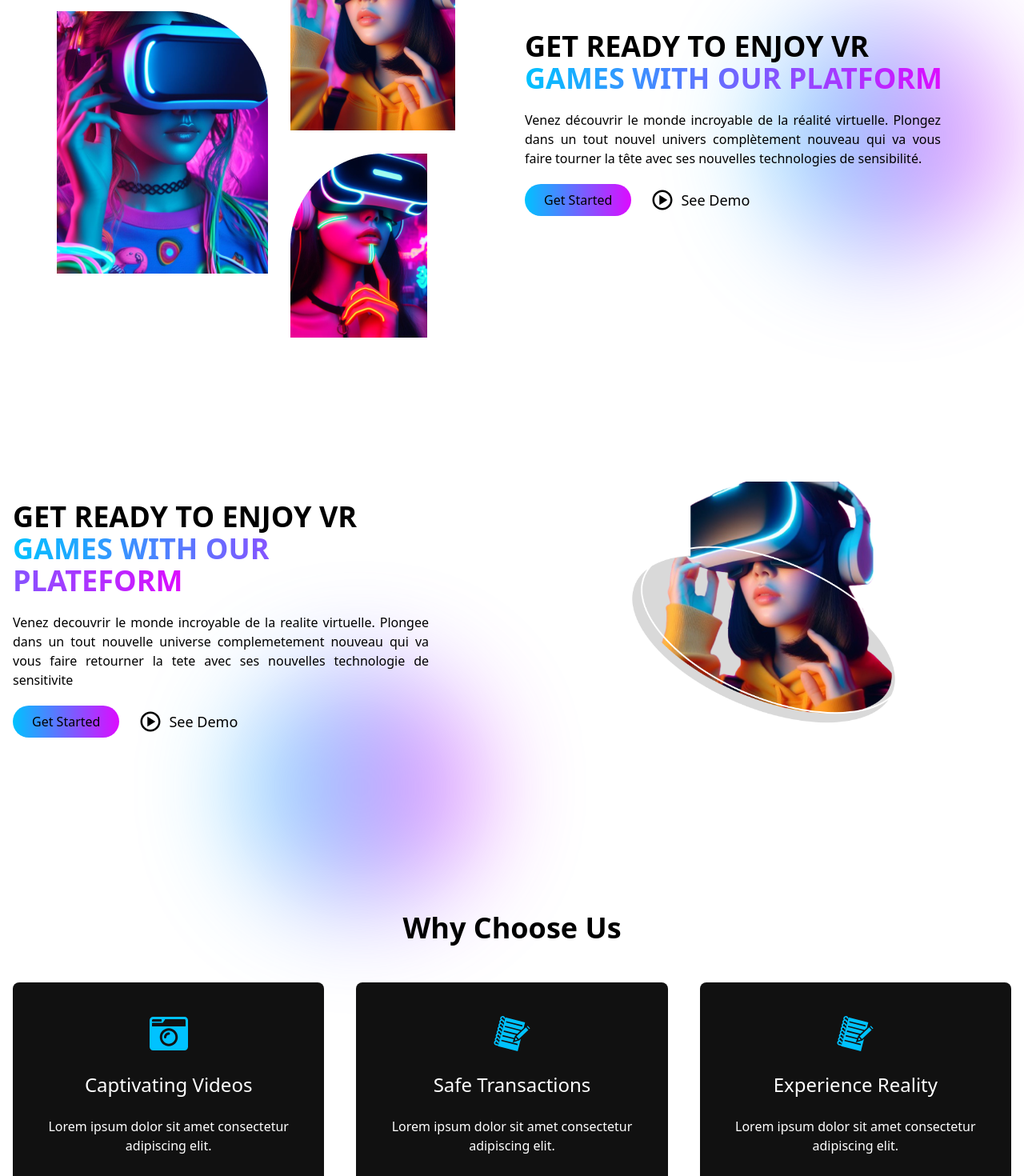
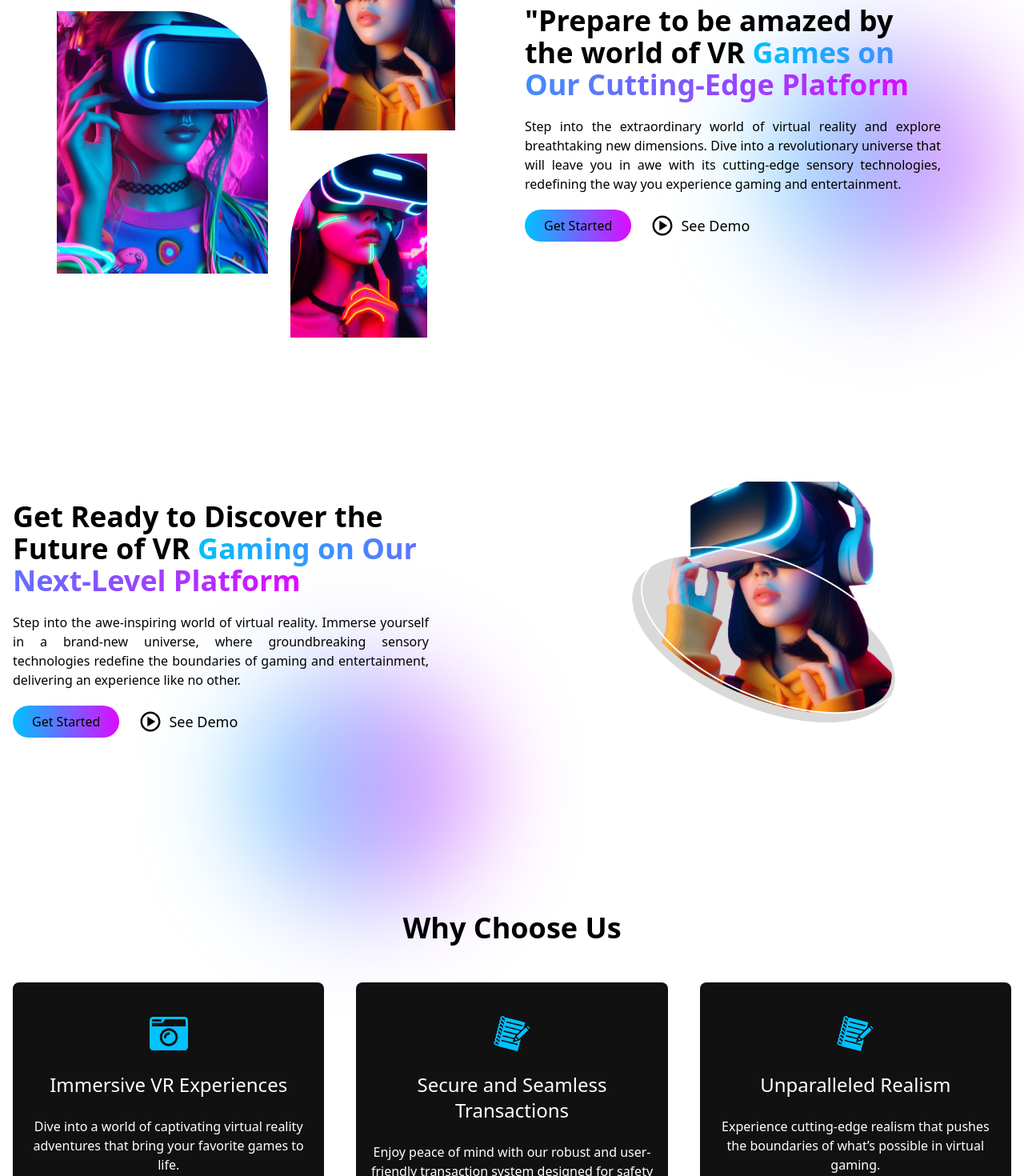
Before and after one commit to Gadnadj/LumiVerse, a React (Vite) app: page / in a window 1280 px wide. Shown: the part 1200-2670 px from the top of the page at 80% size. Built offline with nearby package versions, Linux system fonts and the light colour scheme.

Commit message:
add links linkedin

```diff
--- a/package.json
+++ b/package.json
@@ -13,7 +13,8 @@
     "aos": "^2.3.4",
     "react": "^18.3.1",
     "react-dom": "^18.3.1",
-    "react-icons": "^5.4.0"
+    "react-icons": "^5.4.0",
+    "react-router-dom": "^7.1.3"
   },
   "devDependencies": {
     "@eslint/js": "^9.17.0",
--- a/src/components/AppStore.tsx
+++ b/src/components/AppStore.tsx
@@ -11,7 +11,10 @@ const AppStore = () => {
                     <p
                         data-aos='fade-up'
                         data-aos-delay='300'
-                        className='text-center sm:px-20'>Lorem ipsum dolor sit amet consectetur adipisicing elit. Similique magnam hardum accusantium odit?</p>
+                        className='text-center sm:px-20'>
+                        Discover an all-in-one solution designed to elevate your gaming experience.
+                        Download now and unlock a world of immersive possibilities.
+                    </p>
                     <div className='flex flex-wrap items-center justify-center gap-4'>
                         <a href="#">
                             <img
--- a/src/components/Banner.tsx
+++ b/src/components/Banner.tsx
@@ -22,15 +22,17 @@ const Banner = () => {
                                     data-aos='fade-up'
                                     data-aos-delay='300'
                                     className='text-4xl font-semibold'>
-                                    GET READY TO ENJOY VR
-                                    <span className='bg-clip-text text-transparent bg-gradient-to-r from-primary to-secondary'> GAMES WITH OUR PLATFORM</span>
+                                    "Prepare to be amazed by the world of VR
+
+                                    <span className='bg-clip-text text-transparent bg-gradient-to-r from-primary to-secondary'> Games on Our Cutting-Edge Platform</span>
                                 </h1>
                                 <p
                                     data-aos='fade-up'
                                     data-aos-delay='500'
                                     className='text-justify max-w-[520px]'>
-                                    Venez découvrir le monde incroyable de la réalité virtuelle. Plongez dans un tout nouvel univers complètement
-                                    nouveau qui va vous faire tourner la tête avec ses nouvelles technologies de sensibilité.
+                                    Step into the extraordinary world of virtual reality and explore breathtaking new dimensions.
+                                    Dive into a revolutionary universe that will leave you in awe with its cutting-edge
+                                    sensory technologies, redefining the way you experience gaming and entertainment.
                                 </p>
                                 <div className='flex items-center gap-6'>
                                     <button
--- a/src/components/Banner2.tsx
+++ b/src/components/Banner2.tsx
@@ -21,15 +21,16 @@ const Banner2 = () => {
                                     data-aos='fade-up'
                                     data-aos-delay='300'
                                     className='text-4xl font-semibold'>
-                                    GET READY TO ENJOY VR
-                                    <span className='bg-clip-text text-transparent bg-gradient-to-r from-primary to-secondary'> GAMES WITH OUR PLATEFORM</span>
+                                    Get Ready to Discover the Future of VR
+                                    <span className='bg-clip-text text-transparent bg-gradient-to-r from-primary to-secondary'> Gaming on Our Next-Level Platform</span>
                                 </h1>
                                 <p
                                     data-aos='fade-up'
                                     data-aos-delay='500'
                                     className='text-justify max-w-[520px]'>
-                                    Venez decouvrir le monde incroyable de la realite virtuelle. Plongee dans un tout nouvelle universe complemetement
-                                    nouveau qui va vous faire retourner la tete avec ses nouvelles technologie de sensitivite
+                                    Step into the awe-inspiring world of virtual reality. Immerse yourself in a brand-new universe,
+                                    where groundbreaking sensory technologies redefine the boundaries of gaming and entertainment,
+                                    delivering an experience like no other.
                                 </p>
                                 <div className='flex items-center gap-6'>
                                     <button
--- a/src/components/Features.tsx
+++ b/src/components/Features.tsx
@@ -3,30 +3,30 @@ import { GiNotebook } from 'react-icons/gi';
 
 const FeaturesData = [
     {
-        name: 'Captivating Videos',
+        name: 'Immersive VR Experiences',
         icon: (
             < FaCameraRetro className='text-5xl text-primary group-hover:text-black duration-300' />
         ),
         link: '#',
-        description: 'Lorem ipsum dolor sit amet consectetur adipiscing elit.',
+        description: 'Dive into a world of captivating virtual reality adventures that bring your favorite games to life.',
         aosDelay: '0'
     },
     {
-        name: 'Safe Transactions',
+        name: 'Secure and Seamless Transactions',
         icon: (
             < GiNotebook className='text-5xl text-primary group-hover:text-black duration-300' />
         ),
         link: '#',
-        description: 'Lorem ipsum dolor sit amet consectetur adipiscing elit.',
+        description: 'Enjoy peace of mind with our robust and user-friendly transaction system designed for safety and simplicity.',
         aosDelay: '500'
     },
     {
-        name: 'Experience Reality',
+        name: 'Unparalleled Realism',
         icon: (
             < GiNotebook className='text-5xl text-primary group-hover:text-black duration-300' />
         ),
         link: '#',
-        description: 'Lorem ipsum dolor sit amet consectetur adipiscing elit.',
+        description: 'Experience cutting-edge realism that pushes the boundaries of what’s possible in virtual gaming.',
         aosDelay: '1000'
     }
 ];
--- a/src/components/Footer.tsx
+++ b/src/components/Footer.tsx
@@ -1,5 +1,4 @@
 import { FaFacebook, FaInstagram, FaLinkedin, FaLocationArrow, FaMobileAlt } from 'react-icons/fa';
-
 const FooterLinks = [
     {
         id: 1,
@@ -35,34 +34,33 @@ const Footer = () => {
                         {/* company details */}
                         <div className='py-8 px-4'>
                             <h1 className='sm:text-3xl text-xl font-bold sm:text-left text-justify mb-3 flex items-center gap-3 font-serif'>LumiVerse</h1>
-                            <p className='text-sm'>Lorem, ipsum dolor sit amet consctutru adipsing etli. RApelleta dorlor illu a aut itst expedit.</p>
+                            <p className='text-sm'>Explore new dimensions with LumiVerse, your gateway to innovative virtual experiences. Join us and embrace the future today.</p>
                             <br />
 
                             {/* contac section */}
                             <div>
                                 <div className='flex items-center gap-3'>
                                     <FaLocationArrow />
-                                    <p>Moida, Uttar Pradseh</p>
+                                    <p>Haifa, Israel</p>
                                 </div>
                                 <div className='flex items-center gap-3'>
                                     <FaMobileAlt />
-                                    <p>0586305529</p>
+                                    <p>+972586305529</p>
                                 </div>
                             </div>
 
                             {/* social handle */}
                             <div className='flex items-center gap-3 mt-6'>
-                                <a href="#">
+                                <a href='https://www.linkedin.com/in/gad-nadjar/' target='_blank' rel='noopener noreferrer'>
+                                    <FaLinkedin className='text-3xl hover:text-primary duration-300' />
+                                </a>
+                                <a href='https://www.facebook.com/gad.nadjar' target='_blank' rel='noopener noreferrer'>
                                     <FaFacebook className='text-3xl hover:text-primary duration-300' />
                                 </a>
-                                <a href="#">
+                                <a href='https://www.instagram.com/gadnadj/' target='_blank' rel='noopener noreferrer'>
                                     <FaInstagram className='text-3xl hover:text-secondary duration-300' />
                                 </a>
-                                <a href="#">
-                                    <FaLinkedin className='text-3xl hover:text-primary duration-300' />
-                                </a>
                             </div>
-
                         </div>
 
                         {/* Footer Links section */}
--- a/src/components/Hero.tsx
+++ b/src/components/Hero.tsx
@@ -20,8 +20,8 @@ const Hero = () => {
                                 data-aos='fade-up'
                                 data-aos-delay='300'
                                 className='text-justify max-w-[520px]'>
-                                Venez decouvrir le monde incroyable de la realite virtuelle. Plongee dans un tout nouvelle universe complemetement
-                                nouveau qui va vous faire retourner la tete avec ses nouvelles technologie de sensitivite
+                                Immerse yourself in a revolutionary gaming experience that takes you beyond reality, where cutting-edge virtual
+                                reality technology transforms the way you play, explore, and connect in breathtakingly immersive worlds!
                             </p>
 
                             <div className='flex items-center gap-6 '>
```
Also changed, not shown: 1 other file (tests, documents, lock files or other folders).
